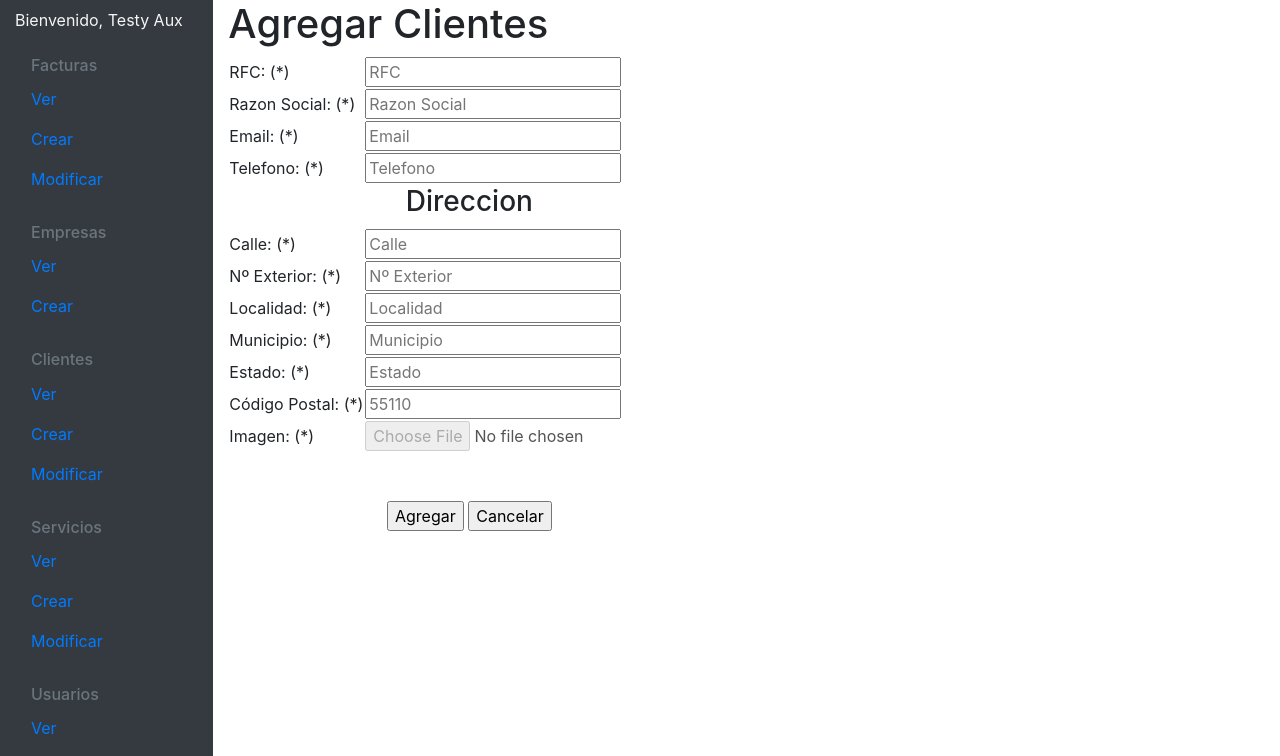
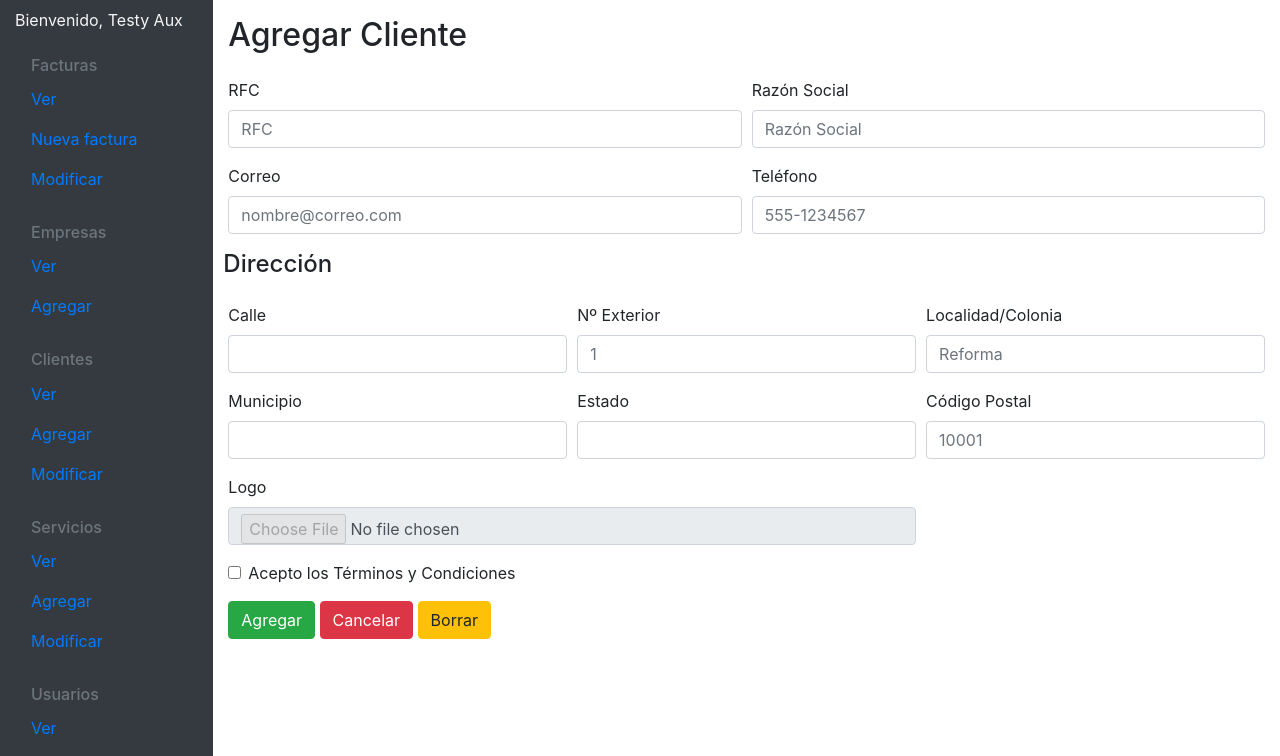
Before and after one commit to diazrigoberto01/proyectodw, a PHP site: page /usuarios/agregar-cliente.php in a window 1280 px wide. Shown: the part 56-812 px from the top of the page. Run offline with PHP 8.4, Linux system fonts and the light colour scheme; a user stored in the database is signed in.

Commit message:
Agregar cliente funciona, ajustes menores en otras áreas.

```diff
--- /dev/null
+++ b/sitio_v2/comun/lib-clientes.php
@@ -0,0 +1,90 @@
+<?php
+  session_start();
+
+  function agregarCliente() {
+    # Datos
+    $rfc = $_POST['rfcCliente'];
+    $razon = $_POST['rSocial'];
+    $email = $_POST['email'];
+    $telefono = $_POST['tel'];
+    $calle = $_POST['calle'];
+    $numero_exterior = $_POST['n_ext'];
+    $localidad = $_POST['localidad'];
+    $municipio = $_POST['municipio'];
+    $cp = $_POST['cp'];
+    $estado = $_POST['estado'];
+    $user_rfc = $_POST['usuario_rfc'];
+    # Conexión a la DB
+    $link = conectarse();
+    echo '<script>console.log("Conexión con la Base de Datos conseguida.")</script>'; // Debugging
+    # DB Insert
+    $resultado = mysqli_query($link, "INSERT INTO f_cliente(rfc, razon_social, email, telefono, calle, no_exterior, municipio, cp, estado,usuario_rfc) VALUES('$rfc', '$razon', '$email', '$telefono', '$calle', '$numero_exterior', '$municipio', '$cp', '$estado','$user_rfc')");
+    # Error
+    if ($error = mysqli_error($link)) {
+      errorAgregarCliente($rfc);
+      return false;
+    }
+    # Éxito
+    exitoAgregarCliente($rfc);
+  }
+
+  function errorAgregarCliente($rfc) {
+    ?>
+    <script type="text/javascript" src="../comun/global.js"></script>
+    <div class="modal fade" id="errorAgregarClienteModal" tabindex="-1" role="dialog" data-backdrop="static" aria-labelledby="errorAgregarClienteModalLabel" aria-hidden="true">
+      <div class="modal-dialog" role="document">
+        <div class="modal-content">
+          <div class="modal-header">
+            <h5 class="modal-title">Error creando el cliente</h5>
+            <button type="button" class="close" data-dismiss="modal" aria-label="Close">
+              <span aria-hidden="true">&times;</span>
+            </button>
+          </div>
+          <div class="modal-body">
+            <p>Ocurrió un error al tratar de crear el cliente con RFC  <samp><?php echo $rfc ?></samp>.</p>
+            <p>Por favor verifique que todos los datos estén correctos y vuelva a intentarlo.</p>
+          </div>
+          <div class="modal-footer">
+            <button type="button" class="btn btn-danger" data-dismiss="modal" onclick="irA('clientes.php')">Continuar</button>
+          </div>
+        </div>
+      </div>
+    </div>
+    <script type="text/javascript">
+      $(document).ready(function() {
+        $("#errorAgregarClienteModal").modal('show');
+      })
+    </script>
+    <?php
+  }
+
+  function exitoAgregarCliente($rfc) {
+    ?>
+    <script type="text/javascript" src="../comun/global.js"></script>
+    <div class="modal fade" id="exitoAgregarClienteModal" tabindex="-1" role="dialog" data-backdrop="static" aria-labelledby="exitoAgregarClienteModalLabel" aria-hidden="true">
+      <div class="modal-dialog" role="document">
+        <div class="modal-content">
+          <div class="modal-header">
+            <h5 class="modal-title">Cliente creado con éxito</h5>
+            <button type="button" class="close" data-dismiss="modal" aria-label="Close">
+              <span aria-hidden="true">&times;</span>
+            </button>
+          </div>
+          <div class="modal-body">
+            <p>El cliente con RFC  <samp><?php echo $rfc ?></samp> ha sido agregado y está listo para usarse.</p>
+          </div>
+          <div class="modal-footer">
+            <button type="button" class="btn btn-primary" data-dismiss="modal" onclick="irA('clientes.php')">Continuar</button>
+          </div>
+        </div>
+      </div>
+    </div>
+    <script type="text/javascript">
+      $(document).ready(function() {
+        $("#exitoAgregarClienteModal").modal('show');
+      })
+    </script>
+    <?php
+  }
+
+?>
--- a/sitio_v2/usuarios/agregar-cliente.php
+++ b/sitio_v2/usuarios/agregar-cliente.php
@@ -10,7 +10,11 @@
   <head>
     <?php
       $nivel = 1;
-      require "../comun/recursos.php"
+      require "../comun/recursos.php";
+      require "../comun/lib-clientes.php";
+      if ($_POST) {
+        agregarCliente();
+      }
     ?>
     <title>Factura Fácil</title>
   </head>
@@ -24,84 +28,143 @@
           include "sidebar.php";
         ?>
         <div class="col">
-          <h1>Agregar Clientes</h1>
-          <form name="cliente" action="../comun/add_cliente.php" method="post" onsubmit="return usuarioCreado()">
-            <table>
-              <tr>
-                <td>RFC: (*)</td>
-                <td>
-                  <input type="text" name="rfcCliente" placeholder="RFC" />
-                </td>
-              </tr>
-              <tr>
-                <td>Razon Social: (*)</td>
-                <td>
-                  <input type="text" name="rSocial" placeholder="Razon Social" />
-                </td>
-              </tr>
-              <tr>
-                <td>Email: (*)</td>
-                <td><input type="text" name="email" placeholder="Email" /></td>
-              </tr>
-              <tr>
-                <td>Telefono: (*)</td>
-                <td><input type="text" name="tel" placeholder="Telefono" /></td>
-              </tr>
-              <tr>
-                <td colspan="2">
-                  <center><h3>Direccion</h3></center>
-                </td>
-              </tr>
-              <tr>
-                <td>Calle: (*)</td>
-                <td><input type="text" name="calle" placeholder="Calle" /></td>
-              </tr>
-              <tr>
-                <td>Nº Exterior: (*)</td>
-                <td>
-                  <input type="text" name="n_ext" placeholder="Nº Exterior" />
-                </td>
-              </tr>
-              <tr>
-                <td>Localidad: (*)</td>
-                <td>
-                  <input type="text" name="localidad" placeholder="Localidad" />
-                </td>
-              </tr>
-              <tr>
-                <td>
-                  Municipio: (*)
-                </td>
-                <td><input type="text" name="municipio" placeholder="Municipio"></td>
-              </tr>
-              <tr>
-                <td>Estado: (*)</td>
-                <td><input type="text" name="estado" placeholder="Estado"></td>
-              </tr>
-              <tr>
-                <td>Código Postal: (*)</td>
-                <td><input type="text" name="cp" placeholder="55110"></td>
-              </tr>
-              <tr>
-                <td>
-                  Imagen: (*)
-                </td>
-                <td>
-                  <input type="file" name="imagen" placeholder="Sube aqui el logo" disabled>
-                  <input type="hidden" name="tipo" value="admin">
-                </td>
-              </tr>
-
-              <tr>
-                  <td colspan="2" >
-                      <br><br>
-                      <center>
-                          <input type="submit" value="Agregar">
-                          <input type="button" value="Cancelar" onclick="history.go(-1)">
-                      </center>
-                  </td>
-              </tr>
-          </table>
+          <div class="row">
+            <div class="col align-self-center mb-3 mt-3">
+              <h2>Agregar Cliente</h2>
+            </div>
+          </div>
+          <div class="row">
+            <div class="col align-self-center">
+              <form class="needs-validation" name="cliente" action="agregar-cliente.php" method="post" novalidate>
+                <!-- Fila -->
+                <div class="form-row">
+                  <div class="col-md-6 mb-3">
+                    <label for="rfcCliente">RFC</label>
+                    <input type="text" class="form-control" name="rfcCliente" id="rfcCliente" placeholder="RFC" pattern="[A-Z0-9]{10,20}" required>
+                    <div class="invalid-feedback">
+                      Por favor ingrese un valor válido.
+                    </div>
+                  </div>
+                  <div class="col-md-6 mb-3">
+                    <label for="rSocial">Razón Social</label>
+                    <input type="text" class="form-control" name="rSocial" id="rSocial" placeholder="Razón Social" pattern="[a-zA-Z ]{3,50}" required>
+                    <div class="invalid-feedback">
+                      Por favor ingrese un valor válido.
+                    </div>
+                  </div>
+                </div>
+                <!-- Fila -->
+                <div class="form-row">
+                  <div class="col-md-6 mb-3">
+                    <label for="email">Correo</label>
+                    <input type="email" class="form-control" name="email" id="email" placeholder="nombre@correo.com" pattern="[a-zA-Z0-9]{2,60}@[a-zA-Z0-9]{2,60}\.[a-z]{2,3}.*" required>
+                    <div class="invalid-feedback">
+                      Por favor ingrese un correo válido.
+                    </div>
+                  </div>
+                  <div class="col-md-6 mb-3">
+                    <label for="tel">Teléfono</label>
+                    <input type="text" class="form-control" name="tel" id="tel" placeholder="555-1234567"  pattern="[0-9]{10}" required>
+                    <div class="invalid-feedback">
+                      Por favor ingrese un teléfono válido a 10 dígitos. Sólo números.
+                    </div>
+                  </div>
+                </div>
+                <!-- Fila -->
+                <div class="form-row mb-3">
+                  <h4>Dirección</h4>
+                </div>
+                <div class="form-row">
+                  <div class="col-md-4 mb-3">
+                    <label for="calle">Calle</label>
+                    <input type="text" class="form-control" name="calle" id="calle" placeholder="" pattern="[a-zA-Z0-9 ]{3,60}" required>
+                    <div class="invalid-feedback">
+                      Por favor ingrese un valor válido.
+                    </div>
+                  </div>
+                  <div class="col-md-4 mb-3">
+                    <label for="n_ext">Nº Exterior</label>
+                    <input type="text" class="form-control" name="n_ext" id="n_ext" placeholder="1" pattern="[0-9]{1,5}" required>
+                    <div class="invalid-feedback">
+                      Por favor ingrese un valor válido.
+                    </div>
+                  </div>
+                  <div class="col-md-4 mb-3">
+                    <label for="localidad">Localidad/Colonia</label>
+                    <input type="text" class="form-control" name="localidad" id="localidad" placeholder="Reforma" pattern="[a-zA-Z ]{3,60}" required>
+                    <div class="invalid-feedback">
+                      Por favor ingrese un valor válido.
+                    </div>
+                  </div>
+                </div>
+                <!-- Fila -->
+                <div class="form-row">
+                  <div class="col-md-4 mb-3">
+                    <label for="municipio">Municipio</label>
+                    <input type="text" class="form-control" name="municipio" id="municipio" placeholder="" pattern="[a-zA-Z ]{3,60}" required>
+                    <div class="invalid-feedback">
+                      Por favor ingrese un valor válido.
+                    </div>
+                  </div>
+                  <div class="col-md-4 mb-3">
+                    <label for="estado">Estado</label>
+                    <input type="text" class="form-control" name="estado" id="estado" placeholder="" pattern="[a-zA-Z ]{4,60}" required>
+                    <div class="invalid-feedback">
+                      Por favor ingrese un valor válido.
+                    </div>
+                  </div>
+                  <div class="col-md-4 mb-3">
+                    <label for="cp">Código Postal</label>
+                    <input type="text" class="form-control" name="cp" id="cp" placeholder="10001" pattern="[0-9]{5}" required>
+                  </div>
+                  <div class="invalid-feedback">
+                    Por favor ingrese un valor válido.
+                  </div>
+                </div>
+                <!-- Fila -->
+                <div class="form-row">
+                  <div class="col-md-8 mb-3">
+                    <label for="logo">Logo</label>
+                    <input type="file" class="form-control" name="logo" id="logo" placeholder="" required disabled>
+                  </div>
+                </div>
+                <div class="form-group">
+                  <div class="form-check">
+                    <input class="form-check-input" type="checkbox" value="" id="invalidCheck" required>
+                    <label class="form-check-label" for="invalidCheck">
+                      Acepto los Términos y Condiciones
+                    </label>
+                    <div class="invalid-feedback">
+                      Debe aceptar los términos antes de enviar los datos.
+                    </div>
+                  </div>
+                </div>
+                <button class="btn btn-success" type="submit">Agregar</button>
+                <button class="btn btn-danger" type="button" onclick="history.go(-1)">Cancelar</button>
+                <button type="reset" class="btn btn-warning">Borrar</button>
+              </form>
+              <script>
+              // Example starter JavaScript for disabling form submissions if there are invalid fields
+              (function() {
+                'use strict';
+                window.addEventListener('load', function() {
+                  // Fetch all the forms we want to apply custom Bootstrap validation styles to
+                  var forms = document.getElementsByClassName('needs-validation');
+                  // Loop over them and prevent submission
+                  var validation = Array.prototype.filter.call(forms, function(form) {
+                    form.addEventListener('submit', function(event) {
+                      if (form.checkValidity() === false) {
+                        event.preventDefault();
+                        event.stopPropagation();
+                      }
+                      form.classList.add('was-validated');
+                    }, false);
+                  });
+                }, false);
+              })();
+              </script>
+            </div>
+          </div>
         </div>
       </div>
     </div>
--- a/sitio_v2/usuarios/no-autorizado.php
+++ b/sitio_v2/usuarios/no-autorizado.php
@@ -16,7 +16,7 @@
       <div class="row align-items-center justify-content-center pt-4">
         <div class="col">
           <h1>Acceso no autorizado</h1>
-          <p>Usted no está autorizado para entrar a esta página. Si considera que usted debería tener acceso a esta página <a href="../iniciar_sesion.php">inicie sesión</a>.</p>
+          <p>Usted no está autorizado para entrar a esta página. Si considera que usted debería tener acceso a esta página <a href="../iniciar-sesion.php">inicie sesión</a>.</p>
           <button type="button" class="btn btn-info" onclick="irA('../index.php')">Ir al inicio</button>
 
         </div>
--- a/sitio_v2/usuarios/sidebar.php
+++ b/sitio_v2/usuarios/sidebar.php
@@ -14,19 +14,19 @@
     </h6>
     <ul class="nav flex-column mb-2">
       <li class="nav-item">
-        <a class="nav-link" href="#">
+        <a class="nav-link" href="facturas.php">
           <span data-feather="file-text"></span>
           Ver
         </a>
       </li>
       <li class="nav-item">
-        <a class="nav-link" href="#">
+        <a class="nav-link" href="crear-factura.php">
           <span data-feather="file-text"></span>
-          Crear
+          Nueva factura
         </a>
       </li>
       <li class="nav-item">
-        <a class="nav-link" href="#">
+        <a class="nav-link" href="modificar-factura.php">
           <span data-feather="file-text"></span>
           Modificar
         </a>
@@ -41,22 +41,22 @@
     </h6>
     <ul class="nav flex-column mb-2">
       <li class="nav-item">
-        <a class="nav-link" href="#">
+        <a class="nav-link" href="empresas.php">
           <span data-feather="file-text"></span>
           Ver
         </a>
       </li>
       <li class="nav-item">
-        <a class="nav-link" href="#">
+        <a class="nav-link" href="agregar-empresa.php">
           <span data-feather="file-text"></span>
-          Crear
+          Agregar
         </a>
       </li>
       <?php
         if ($_SESSION['tipo_usuario'] == "admin") {
       ?>
       <li class="nav-item">
-        <a class="nav-link" href="#">
+        <a class="nav-link" href="modificar-empresa.php">
           <span data-feather="file-text"></span>
           Modificar
         </a>
@@ -74,19 +74,19 @@
     </h6>
     <ul class="nav flex-column mb-2">
       <li class="nav-item">
-        <a class="nav-link" href="#">
+        <a class="nav-link" href="clientes.php">
           <span data-feather="file-text"></span>
           Ver
         </a>
       </li>
       <li class="nav-item">
-        <a class="nav-link" href="#">
+        <a class="nav-link" href="agregar-cliente.php">
           <span data-feather="file-text"></span>
-          Crear
+          Agregar
         </a>
       </li>
       <li class="nav-item">
-        <a class="nav-link" href="#">
+        <a class="nav-link" href="modificar-cliente.php">
           <span data-feather="file-text"></span>
           Modificar
         </a>
@@ -101,19 +101,19 @@
     </h6>
     <ul class="nav flex-column mb-2">
       <li class="nav-item">
-        <a class="nav-link" href="#">
+        <a class="nav-link" href="servicios.php">
           <span data-feather="file-text"></span>
           Ver
         </a>
       </li>
       <li class="nav-item">
-        <a class="nav-link" href="#">
+        <a class="nav-link" href="agregar-servicio.php">
           <span data-feather="file-text"></span>
-          Crear
+          Agregar
         </a>
       </li>
       <li class="nav-item">
-        <a class="nav-link" href="#">
+        <a class="nav-link" href="modificar-servicio.php">
           <span data-feather="file-text"></span>
           Modificar
         </a>
@@ -128,7 +128,7 @@
     </h6>
     <ul class="nav flex-column mb-2">
       <li class="nav-item">
-        <a class="nav-link" href="#">
+        <a class="nav-link" href="usuarios.php">
           <span data-feather="file-text"></span>
           Ver
         </a>
@@ -137,13 +137,13 @@
         if ($_SESSION['tipo_usuario'] == "admin") {
       ?>
         <li class="nav-item">
-          <a class="nav-link" href="#">
+          <a class="nav-link" href="agregar-usuario.php">
             <span data-feather="file-text"></span>
-            Crear
+            Agregar
           </a>
         </li>
         <li class="nav-item">
-          <a class="nav-link" href="#">
+          <a class="nav-link" href="modificar-usuario.php">
             <span data-feather="file-text"></span>
             Modificar
           </a>
@@ -163,13 +163,13 @@
     </h6>
     <ul class="nav flex-column mb-2">
       <li class="nav-item">
-        <a class="nav-link" href="#">
+        <a class="nav-link" href="reporte-usuarios.php">
           <span data-feather="file-text"></span>
           Usuarios
         </a>
       </li>
       <li class="nav-item">
-        <a class="nav-link" href="#">
+        <a class="nav-link" href="reporte-facturas.php">
           <span data-feather="file-text"></span>
           Facturas
         </a>
```
Also changed, not shown: sitio_v2/usuarios/agregar-empresa.php (+180 -0 lines), sitio_v2/usuarios/modificar-factura.php (added), sitio_v2/usuarios/reporte-empresas.php (added), sitio_v2/usuarios/reporte-facturas.php (added), sitio_v2/usuarios/reporte-usuarios.php (added).
